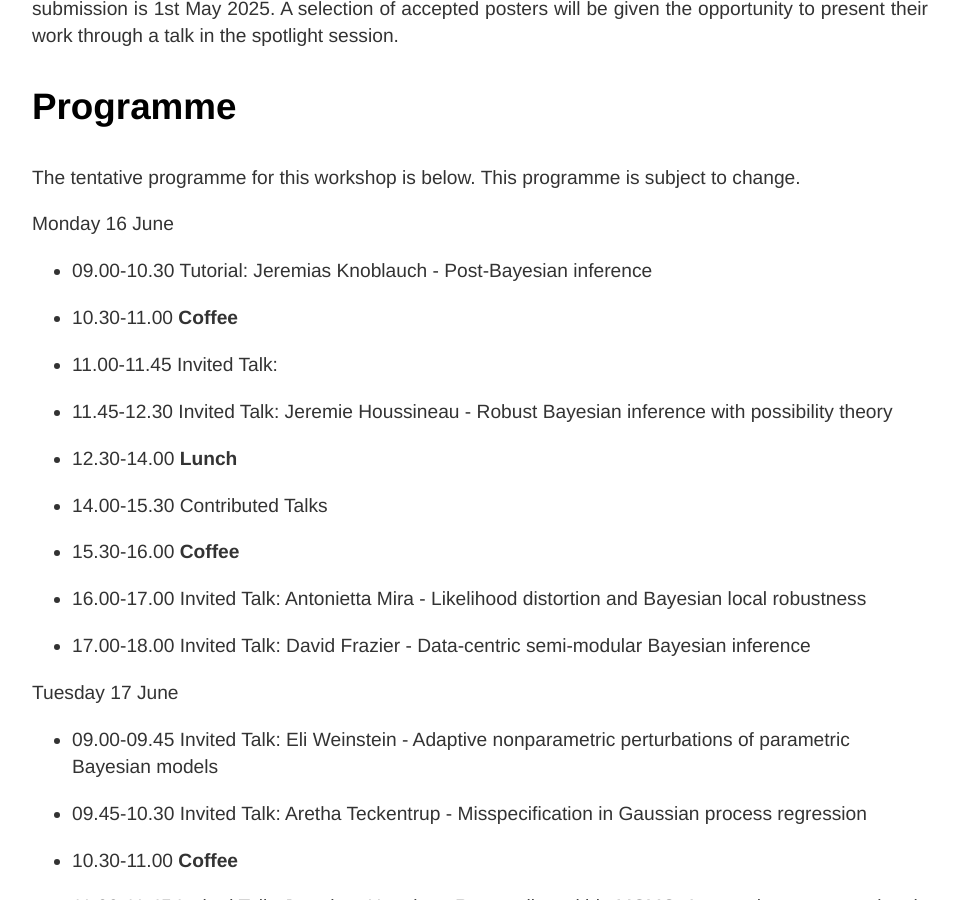
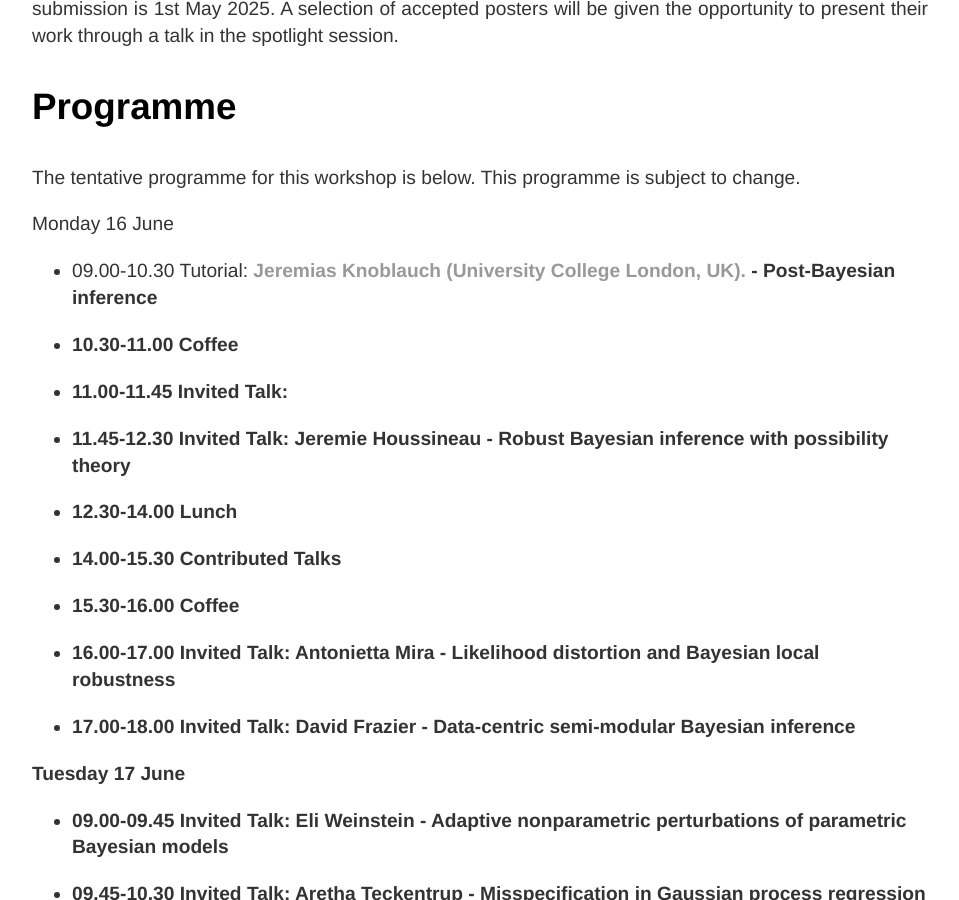
Before and after one commit to postbayes/BayesMisspecificationSatellite, a Jekyll site: the page index.html, which Jekyll copies as it is, in a window 1280 px wide and 900 px high, scrolled down 1025 px. Shown: the whole window, without its empty margins (160-1119 px from the left). Built offline with Jekyll 4.4.1, drawn with Linux system fonts in a browser that asks for light colours.

Commit message:
Update index.html

```diff
--- a/index.html
+++ b/index.html
@@ -77,7 +77,7 @@
 
 <p>Monday 16 June
 <ul>
-<li>09.00-10.30 Tutorial: Jeremias Knoblauch - Post-Bayesian inference</li>
+<li>09.00-10.30 Tutorial: <strong><a href="https://jeremiasknoblauch.github.io/"> Jeremias Knoblauch (University College London, UK).</a> - Post-Bayesian inference</li>
 <li>10.30-11.00 <b>Coffee</b></li>
 <li>11.00-11.45 Invited Talk:  </li>
 <li>11.45-12.30 Invited Talk: Jeremie Houssineau - Robust Bayesian inference with possibility theory </li>
```
